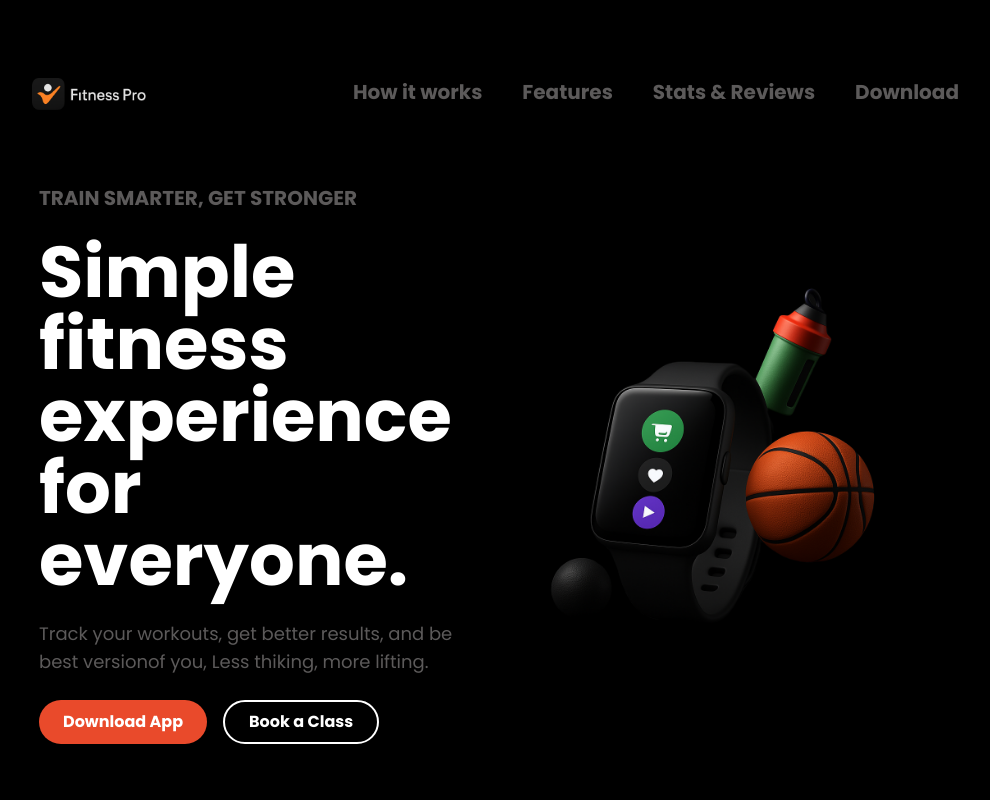
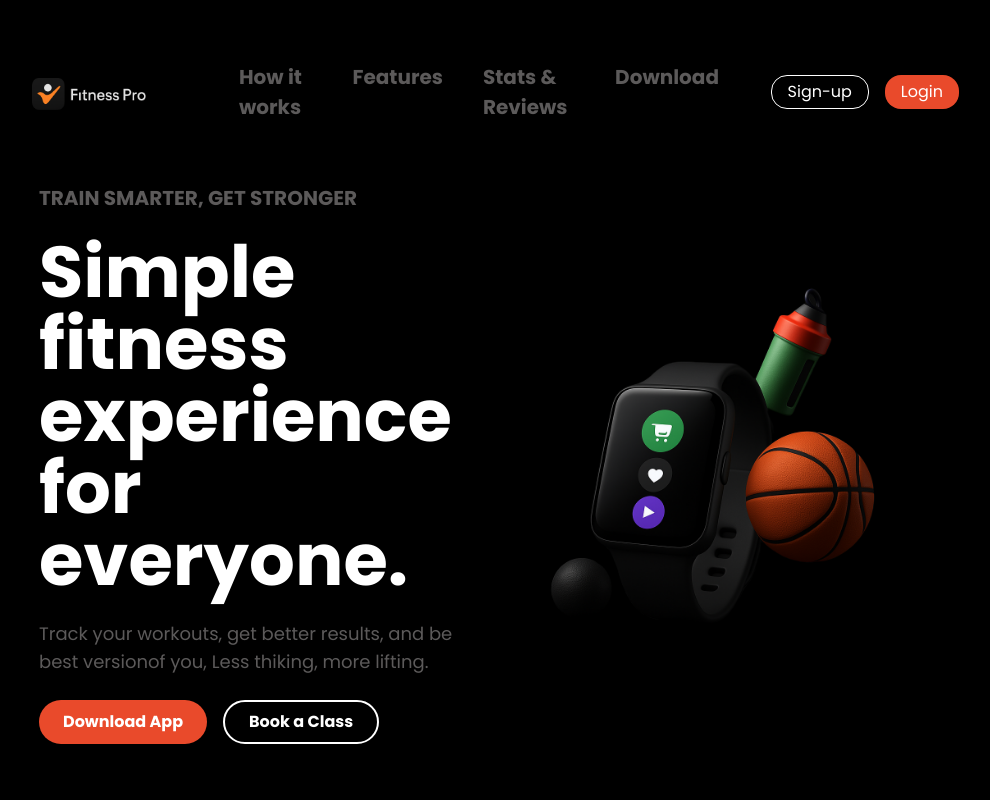
Before and after one commit to natancorcovia/FitnessProWeb, a React (Vite) app: page / in a window 1280 px wide. Shown: the top 800 px of the page, without its empty margins (161-1151 px from the left). Built offline with nearby package versions, Linux system fonts and the light colour scheme.

Commit message:
update no componente Header.jsx, adicao tags tailwind de responsividade

```diff
--- a/src/componentes/Header.jsx
+++ b/src/componentes/Header.jsx
@@ -4,10 +4,10 @@ export default function Header(){
     return(
     <>
         <div className="flex items-center justify-between max-w-6xl ">
-            <div>
+            <div className="w-1/4">
                 <img src={logo} alt="Logo FitnessPro" className="w-45 h-auto pt-1" />
             </div>
-            <nav>
+            <nav className="flex-1 flex justify-center">
                 <ul class="flex list-none gap-10 text-[20px] text-[#5C5A5A] font-bold">
                     <li><a href="#" class="hover:text-white transition duration-200">How it works</a></li>
                     <li><a href="#" class="hover:text-white transition duration-200">Features</a></li>
@@ -15,6 +15,14 @@ export default function Header(){
                     <li><a href="#" class="hover:text-white transition duration-200">Download</a></li>
                 </ul>
             </nav>
+            <div className="w-1/4 flex justify-end gap-4">
+                <button className="px-4 py-1 border border-white text-white rounded-2xl hover:bg-white hover:text-black transition duration-200">
+                    Sign-up
+                </button>
+                <button className="px-4 py-1 bg-[#E94A2B] text-white rounded-2xl hover:bg-red-950 transition duration-200">
+                    Login
+                </button>
+            </div>
         </div>
     </>
 );
```
